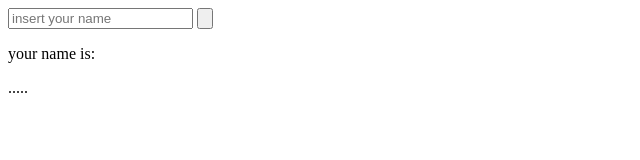
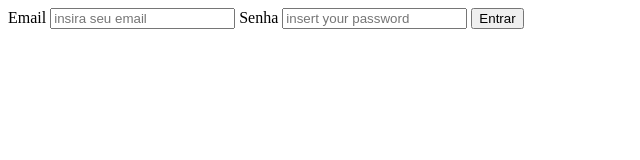
Before and after one commit to FelipeAugustoCSharp/DescoJS, a website: page root/Felipe/pages/elementoDOM3.html in a window 1280 px wide. Shown: the whole page, without its empty margins (0-640 px from the left). Drawn offline with Linux system fonts and the light colour scheme.

Commit message:
event.preventDefault();
Não recarrega a página

```diff
--- a/root/Felipe/pages/elementoDOM3.html
+++ b/root/Felipe/pages/elementoDOM3.html
@@ -6,22 +6,25 @@
     <title>Elemento DOM 6</title>
 </head>
 <body>
-    <form action="">
-        <input type="text" placeholder="insert your name" id="inputer">
-        <input type="button" onclick="exemploEvento()">
+    <form name="formCadastro" onsubmit="validarForm()">
+        <label">Email</label>
+        <input type="email" placeholder="insira seu email" id="email" >
+        <label">Senha</label>
+        <input type="password" placeholder="insert your password" id="senha">
+
+        <button type="submit">Entrar</button>
     </form>
-    <p>your name is:</p>
-    <p id="namer">.....</p>
 </body>
 <script>
-    var nome = document.getElementById("namer");
-    function onMouse() {
-
+    function validarForm() {
+        var emailPessoa = document.forms["formCadastro"]["email"].value;
+        if(emailPessoa == ""){
+            alert("Digite o seu nome!");
+            event.preventDefault();
+        }else{
+            alert("Olá "+emailPessoa.split("@")[0])
+            event.preventDefault();
+        }
     }
-    function exemploEvento(){
-        var iptText = document.getElementById("inputer").value;
-        nome.innerText = iptText;
-    }
-
 </script>
 </html>
```
